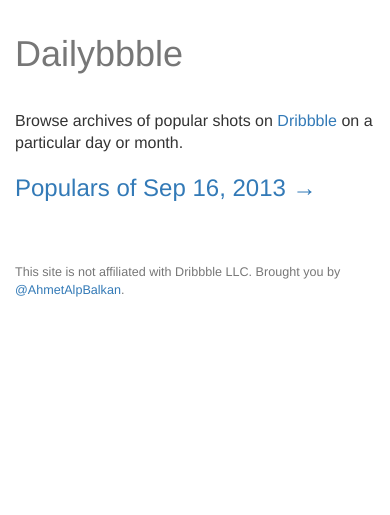
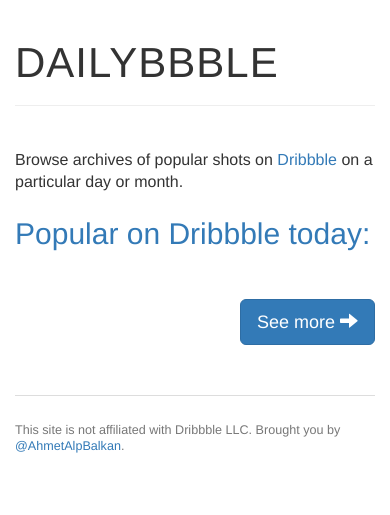
Before and after one commit to ahmetb/dailybbble, a Flask app: template templates/pages/home.html in a window 390 px wide. Shown: the top 515 px of the page. Run offline with Flask 2, Linux system fonts and the light colour scheme; the template is opened without the code that fills it, so the values that code supplies are empty; some libraries are stand-ins or nearby versions.

Commit message:
mobile layout and ui fixes

```diff
--- a/app.py
+++ b/app.py
@@ -23,6 +23,12 @@ def home():
 @app.route('/archive/<int:year>/<int:month>/<int:day>/')
 def archive_day(year, month, day):
     date = datetime.date(year, month, day)
+
+    if date < CALENDAR_START:
+        return redirect(url_for('archive_day', year=CALENDAR_START.year,
+                                month=CALENDAR_START.month,
+                                day=CALENDAR_START.day))
+
     shots = database.popular_shots_of_day(date, ARCHIVE_LISTING_SHOTS)
     return render_template('pages/archive_day.html', shots=shots,
                             day=date)
@@ -43,10 +49,16 @@ def archive_month(year, month):
     if date < calendar_start_month:
         return first_month_redir
 
+    today = datetime.datetime.utcnow().date()
+    if date > today:
+        return redirect(url_for('archive_month',
+                                year=today.year,
+                                month=today.month));
+
     cal = calendar.Calendar()
     days = list(cal.itermonthdays2(date.year, date.month))
 
-    today = datetime.datetime.utcnow().date()
+
     prev = date - relativedelta(months=1)
     next = date + relativedelta(months=1)
     prev_disabled = prev < calendar_start_month
--- a/static/style.css
+++ b/static/style.css
@@ -1,18 +1,24 @@
 body {
-    font-weight: 200;
-    padding-top: 1em;
-    padding-bottom: 5em;
+    padding-bottom: 3.6em;
+    line-height: 120%;
 }
 
 h2, h3, h4, h5, h6 {
+    line-height: 140%;
     font-weight: 200;
 }
 
-.header {
-    margin-bottom: 1em;
+.page-header h1 {
+    font-size: 300%;
+    font-weight: 100;
+    letter-spacing: 1px;
 }
 
-.header a:hover {
+.page-header a {
+    color: inherit;
+}
+
+.page-header a:hover {
     text-decoration: none;
 }
 
@@ -70,11 +76,8 @@ time.day a {
     height: 100%;
 }
 
-.calendar .day.today .wrapper a {
-    padding: 5px;
-    border-radius: 100px;
-    background-color: #428BCA;
-    color: white;
+.calendar .day.today .wrapper {
+    font-weight: bolder;
 }
 
 .calendar .day.disabled a {
@@ -86,7 +89,9 @@ time.day a {
 }
 
 .footer {
-    margin-top: 5em;
+    border-top: 1px solid #ddd;
+    padding-top: 2em;
+    margin-top: 4em;
     font-size: 90%;
 }
 
--- a/templates/layout.html
+++ b/templates/layout.html
@@ -2,8 +2,9 @@
 {% from 'macros/shots_listing.html' import shots_listing %}
 
 {% block header %}
-<div class='header'>
-    <a href='{{url_for('home')}}' rel='home'><h1 class='site-logo text-muted'>Dailybbble</h1></a>
+<div class='page-header'>
+    <a href='{{url_for('home')}}' rel='home'><h1 class='site-logo'>
+        DAILYBBBLE</h1></a>
 </div>
 {% endblock %}
 
--- a/templates/macros/shot_box.html
+++ b/templates/macros/shot_box.html
@@ -2,21 +2,23 @@
     {% set grid_width = 12//row_count %}
     {% set image = shot.image_url if is_big else shot.image_teaser_url %}
     {% set size_class = 'big' if is_big else 'small' %}
-    <div class='shot shot-{{size_class}} col-sm-{{grid_width}}' id='shot-{{shot.id}}'>
+    <div class='shot shot-{{size_class}} col-sm-{{grid_width}} clearfix' id='shot-{{shot.id}}'>
         <a href='{{shot.url}}' title='{{ shot.title }} by {{shot.user_display_name }}'>
             <img class='img-thumbnail img-responsive' src='{{image}}'/>
         </a>
 
-        <div class='meta hidden-xs'>
+        <div class='meta {%if not is_big %}hidden-xs{% endif%}'>
             <p class='text-right'>
                 <span class='artist'>
                     <a href='{{shot.user_url}}' title='Go to user profile'>
                         <img src='{{ shot.user_avatar }}' class='avatar img'> {{ shot.user_display_name }}
                     </a>
                 </span>
-                <i class='glyphicon glyphicon-eye-open'></i>{{ shot.views }}
-                <i class='glyphicon glyphicon-comment'></i>{{ shot.comments }}
-                <i class='glyphicon glyphicon-heart'></i>{{ shot.likes }}
+                <nobr>
+                    <!-- <span class='hidden-sm'><i class='glyphicon glyphicon-eye-open'></i>{{ shot.views }}</span> -->
+                    <i class='glyphicon glyphicon-comment'></i>{{ shot.comments }}
+                    <i class='glyphicon glyphicon-heart'></i>{{ shot.likes }}
+                </nobr>
             </p>
         </div>
     </div><!-- //shot-{{shot.id}} -->
--- a/templates/macros/shots_listing.html
+++ b/templates/macros/shots_listing.html
@@ -16,6 +16,8 @@
     {%- if (i-big_shots) % row_count == row_count-1 or i+1 == (shots|length) %}
         </div><!-- // row -->
     {%- endif -%}
+{%- else -%}
+
 {%- endfor -%}
 </div><!-- // shots -->
 {%- endmacro -%}
--- a/templates/pages/archive_day.html
+++ b/templates/pages/archive_day.html
@@ -9,7 +9,7 @@
 <div class='day'>
         <h3>
             <i class='glyphicon glyphicon-time'></i> Popular shots of <strong>
-                <time datetime='{{day}}' class='day'>
+                <time datetime='day.strftime("%Y-%m-%d")' class='day'>
                     {{day.strftime('%A, %d')}}
                     <a href="{{url_for('archive_month', year=day.year, month=day.month)}}">
                         {{day.strftime('%B %Y')}}</a>
@@ -23,7 +23,7 @@
             <a class='btn btn-default btn-lg btn-primary pull-left'
                 href="{{url_for('archive_month', year=day.year, month=day.month)}}">
                 <i class='glyphicon glyphicon-arrow-left'></i>
-                Popular shots for <time datetime='{{day}}'>{{day.strftime('%b %Y')}}</time>
+                Popular shots for <time datetime='{{day.strftime("%Y-%m")}}'>{{day.strftime('%B %Y')}}</time>
             </a>
         </div><!-- // nav -->
 </div>
--- a/templates/pages/home.html
+++ b/templates/pages/home.html
@@ -11,15 +11,23 @@
     </p>
 
     <div class='day'>
-        <h3>
+        <h2>
             <a href="{{url_for('archive_day',
                                 year=today.year,
                                 month=today.month,
                                 day=today.day)}}">
-                Populars of Sep 16, 2013 &rarr;
+                Popular on Dribbble today:
             </a>
-        </h3>
+        </h2>
 
         {{ shots_listing(today_popular) }}
     </div> <!-- // day -->
+
+    <div class='nav'>
+        <a class='btn btn-default btn-lg btn-primary pull-right'
+            href="{{url_for('archive_day', year=today.year, month=today.month, day=today.day)}}">
+            See more
+            <i class='glyphicon glyphicon-arrow-right'></i>
+        </a>
+    </div><!-- // nav -->
 {% endblock %}
```
Also changed, not shown: templates/pages/archive_month.html (+8 -7 lines).
